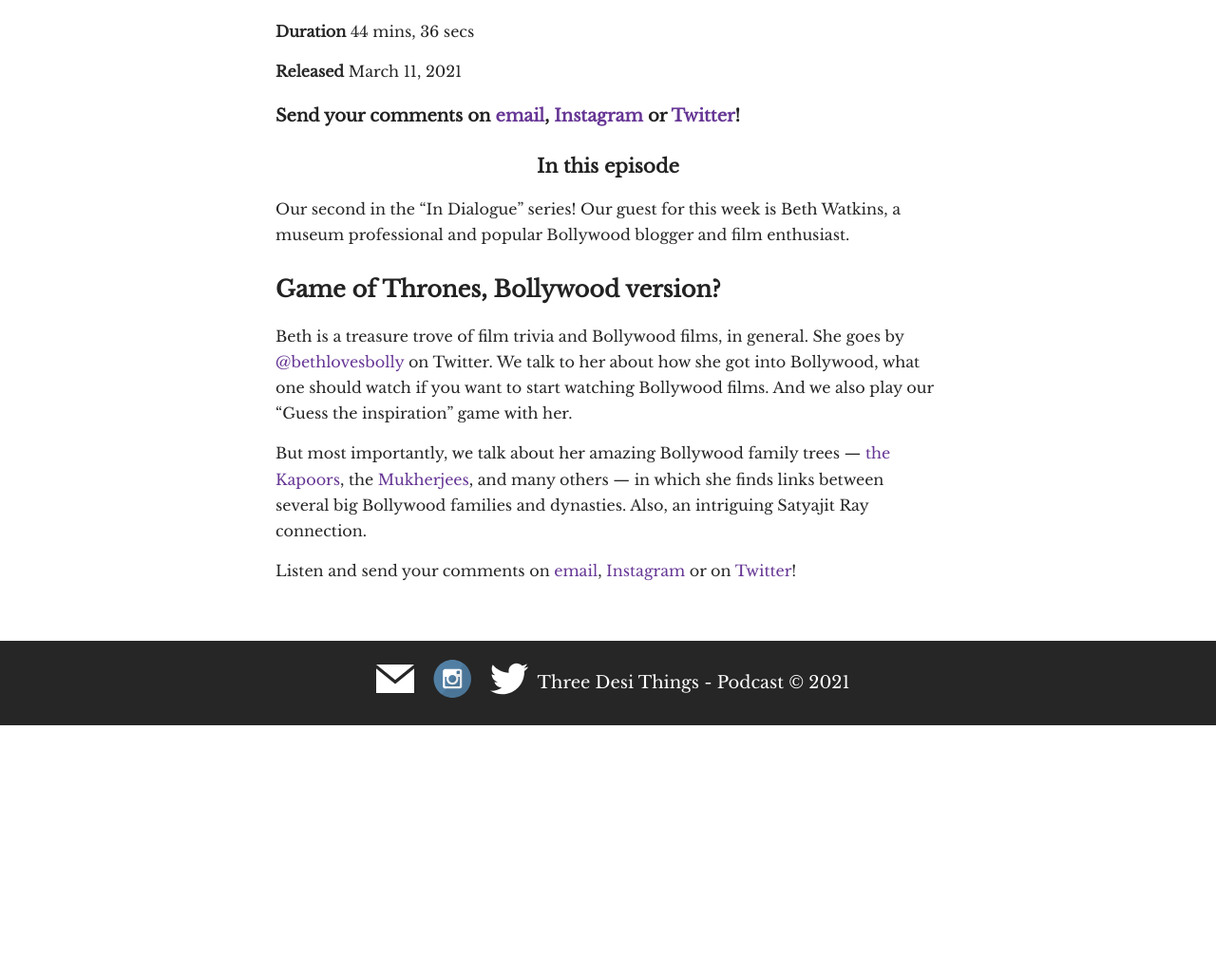
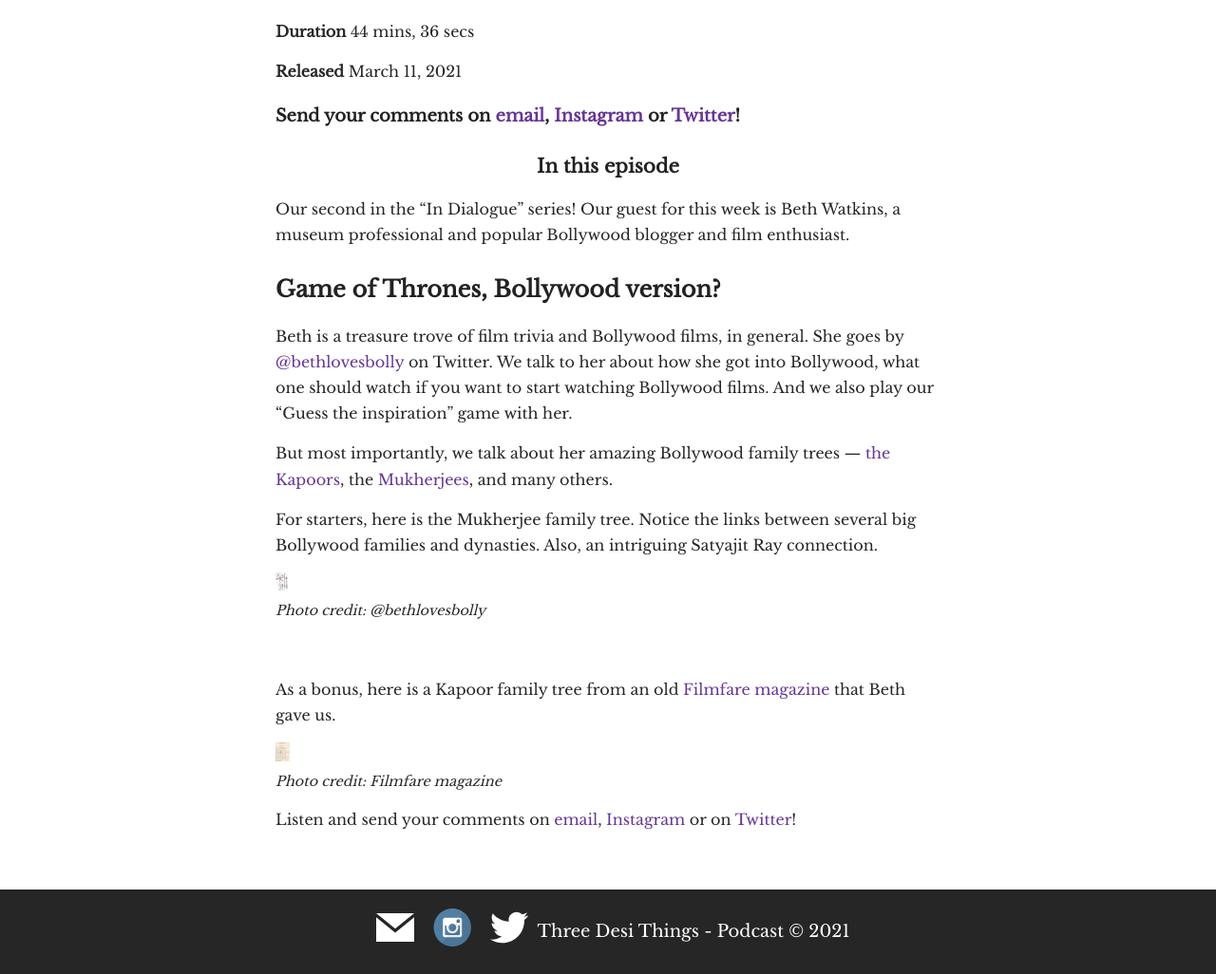
Before and after one commit to three-desi-things/three-desi-things.github.io, a Jekyll site: the page built from _posts/2021-03-11-7.markdown, in a window 1280 px wide, cut to the strip 659-1685 px from the top of the page. Shown: the whole strip at 95% size. Built offline with Jekyll 4.4.1, drawn with Linux system fonts in a browser that asks for light colours; before the commit the page ends 1423 px from its top, so only the background shows below that.

Commit message:
updating ep 7 page with pictures

```diff
--- a/_posts/2021-03-11-7.markdown
+++ b/_posts/2021-03-11-7.markdown
@@ -22,9 +22,39 @@
 
 {{page.description}}
 
+<script src="https://cdnjs.cloudflare.com/ajax/libs/lazysizes/5.3.0/lazysizes.min.js" integrity="sha512-JrL1wXR0TeToerkl6TPDUa9132S3PB1UeNpZRHmCe6TxS43PFJUcEYUhjJb/i63rSd+uRvpzlcGOtvC/rDQcDg==" crossorigin="anonymous"></script>
+
 <h2 class="fact__hed">Game of Thrones, Bollywood version?</h2>
 Beth is a treasure trove of film trivia and Bollywood films, in general. She goes by [@bethlovesbolly](https://twitter.com/bethlovesbolly) on Twitter. We talk to her about how she got into Bollywood, what one should watch if you want to start watching Bollywood films. And we also play our "Guess the inspiration" game with her.
 
-But most importantly, we talk about her amazing Bollywood family trees &mdash; [the Kapoors](https://drive.google.com/file/d/1VTo3xNbZShKUVUQMsgaxEH2zlnRwGZHz/view), the [Mukherjees](https://drive.google.com/file/d/19tENX-762cSIkZcQrjWmH0TBOhhoIsQu/view), and many others — in which she finds links between several big Bollywood families and dynasties. Also, an intriguing Satyajit Ray connection.
+But most importantly, we talk about her amazing Bollywood family trees &mdash; [the Kapoors](https://drive.google.com/file/d/1VTo3xNbZShKUVUQMsgaxEH2zlnRwGZHz/view), the [Mukherjees](https://drive.google.com/file/d/19tENX-762cSIkZcQrjWmH0TBOhhoIsQu/view), and many others.
+
+For starters, here is the Mukherjee family tree. Notice the links between several big Bollywood families and dynasties. Also, an intriguing Satyajit Ray connection.
+
+<figure class="figure__full">
+  <picture class="figure__img">
+    <source data-srcset="../../images/mukherjee_1200.jpg" media="(min-width:850px)">
+    <source data-srcset="../../images/mukherjee_900.jpg" media="(min-width:400px)">
+    <source data-srcset="../../images/mukherjee_600.jpg" media="(min-width:1px)">
+    <img class="lazyload" src="../../images/mukherjee_placeholder.jpg"
+      data-srcset="../../images/mukherjee_placeholder.jpg" alt="Kapoor family tree" />
+  </picture>
+  <figcaption class="full__caption">Photo credit: @bethlovesbolly</figcaption>
+</figure>
+
+<br />
+
+As a bonus, here is a Kapoor family tree from an old [Filmfare magazine](https://www.filmfare.com/) that Beth gave us.
+
+<figure class="figure__full">
+  <picture class="figure__img">
+    <source data-srcset="../../images/kapoor-tree-filmfare_1200.jpg" media="(min-width:850px)">
+    <source data-srcset="../../images/kapoor-tree-filmfare_900.jpg" media="(min-width:400px)">
+    <source data-srcset="../../images/kapoor-tree-filmfare_600.jpg" media="(min-width:1px)">
+    <img class="lazyload" src="../../images/kapoor-tree-filmfare_placeholder.jpg"
+      data-srcset="../../images/kapoor-tree-filmfare_placeholder.jpg" alt="Kapoor family tree" />
+  </picture>
+  <figcaption class="full__caption">Photo credit: Filmfare magazine</figcaption>
+</figure>
 
 Listen and send your comments on [email](mailto:threedesithings@gmail.com), [Instagram](https://instagram.com/threedesithings) or on [Twitter](https://twitter.com/threedesithings)!
--- a/assets/style.scss
+++ b/assets/style.scss
@@ -1262,6 +1262,15 @@
   fill: #fff;
 }
 
+.figure {
+  &__full {
+    figcaption {
+      font-style: italic;
+      font-size: 0.9em;
+    }
+  }
+}
+
 // Settled on moving the import of syntax highlighting to the bottom of the CSS
 // ... Otherwise it really bloats up the top of the CSS file and makes it difficult to find the start
 @import "highlights";
```
Also changed, not shown: images/kapoor-tree-filmfare_1200.jpg (added), images/kapoor-tree-filmfare_600.jpg (added), images/kapoor-tree-filmfare_900.jpg (added), images/kapoor-tree-filmfare_placeholder.jpg (added), images/mukherjee_1200.jpg (added), images/mukherjee_600.jpg (added), images/mukherjee_900.jpg (added), images/mukherjee_placeholder.jpg (added).
